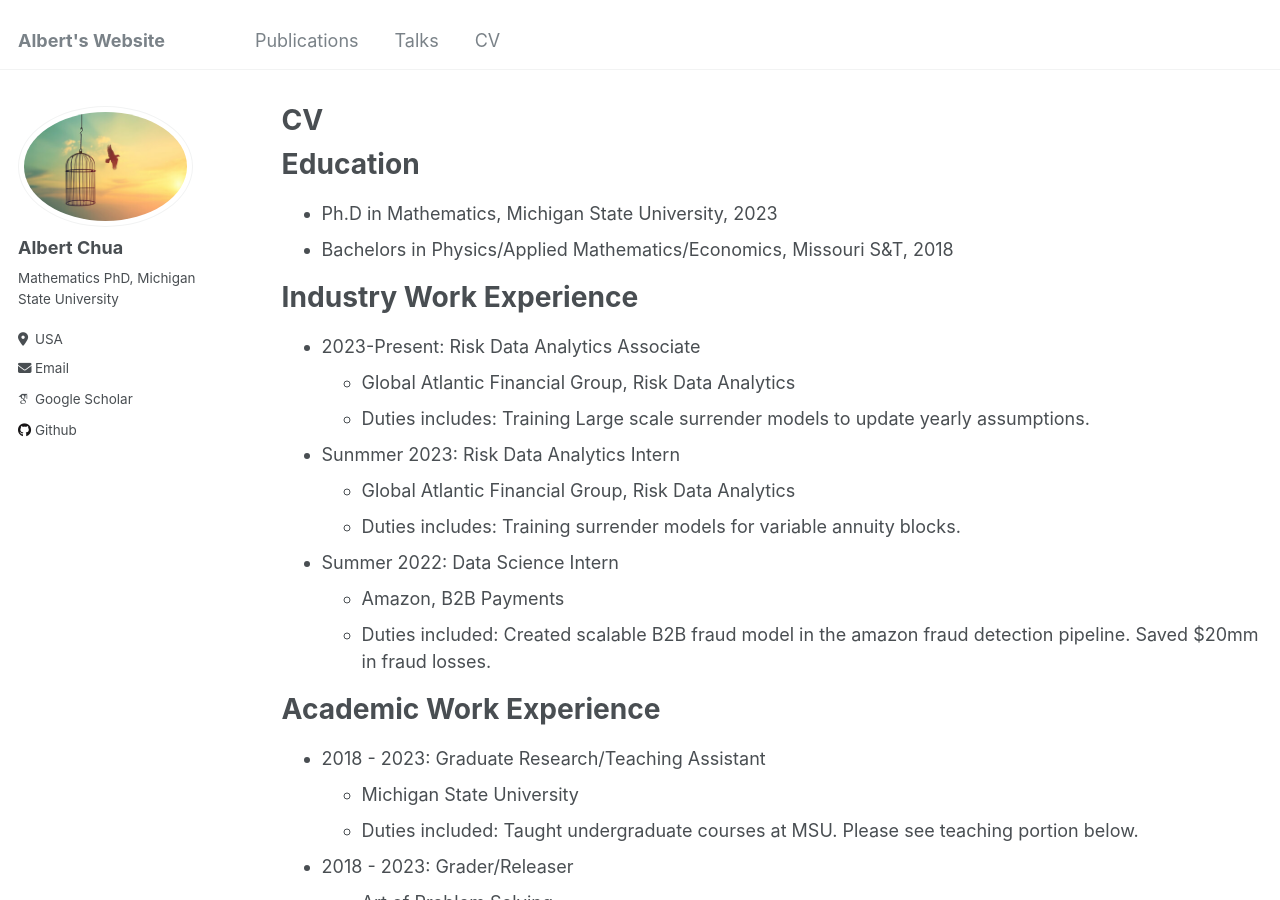
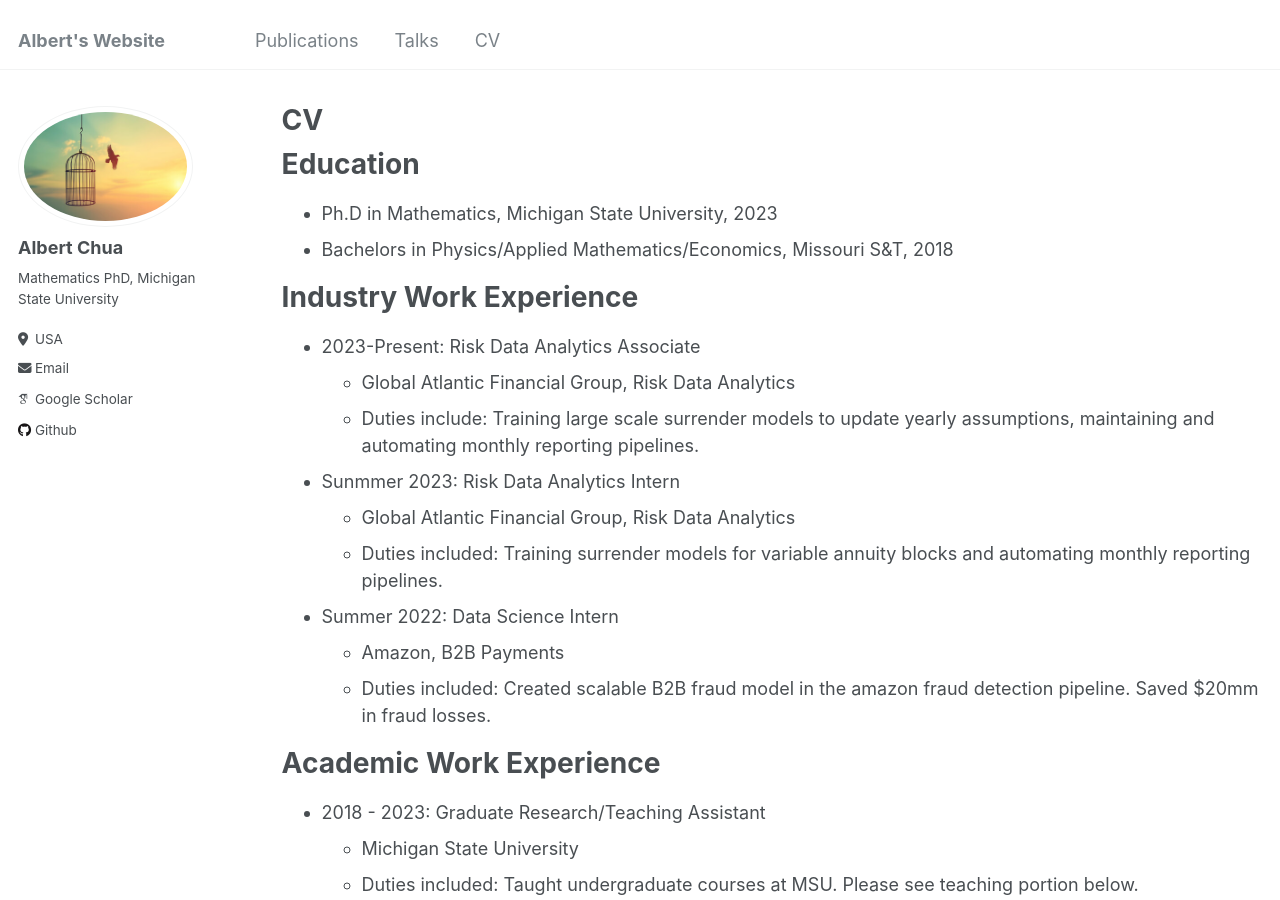
Before and after one commit to alchua1996/alchua1996.github.io, a Jekyll site: the page built from _pages/cv.md, in a window 1280 px wide and 900 px high. Built offline with Jekyll 4.4.1, drawn with Linux system fonts in a browser that asks for light colours; some web fonts are replaced.

Commit message:
Update cv.md

```diff
--- a/_pages/cv.md
+++ b/_pages/cv.md
@@ -18,11 +18,11 @@ Industry Work Experience
 ======
 * 2023-Present: Risk Data Analytics Associate
   * Global Atlantic Financial Group, Risk Data Analytics
-  * Duties includes: Training Large scale surrender models to update yearly assumptions.
+  * Duties include: Training large scale surrender models to update yearly assumptions, maintaining and automating monthly reporting pipelines.
 
 * Sunmmer 2023: Risk Data Analytics Intern
   * Global Atlantic Financial Group, Risk Data Analytics
-  * Duties includes: Training surrender models for variable annuity blocks.
+  * Duties included: Training surrender models for variable annuity blocks and automating monthly reporting pipelines.
 
 * Summer 2022: Data Science Intern
   * Amazon, B2B Payments
```
